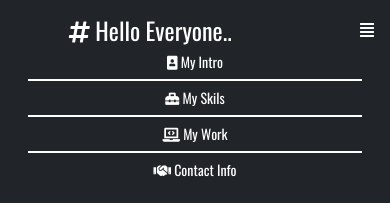
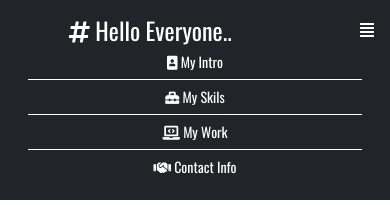
Before and after one commit to apstudio2486/Ap_portfolio, a plain HTML site: page index.html in a window 390 px wide. Both pictures are taken after a click on the element 329 px from the left and 30 px from the top of the page. Shown: the top 205 px of the page. Drawn offline with Linux system fonts and the light colour scheme.

Commit message:
update css file

```diff
--- a/css/meadia.css
+++ b/css/meadia.css
@@ -19,7 +19,7 @@
     }
     .main_menu li{
         border-width: 50px;
-        border-bottom: 2px solid var(--whitecolor);
+        border-bottom: 1px solid var(--whitecolor);
     }
     .main_menu li:last-child{
         border-bottom: none;
--- a/css/stayle.css
+++ b/css/stayle.css
@@ -28,7 +28,7 @@
 :root{
 	--dark-bgcolor: #212529;
 	--yellowcolor: #ffc107;
-	--whitecolor: #fff;
+	--whitecolor: rgb(256,256,256);
 	--copyright: #252c32;
 	--lightwhite: #ddd;
 	--darkwhite: #aaa;
```
